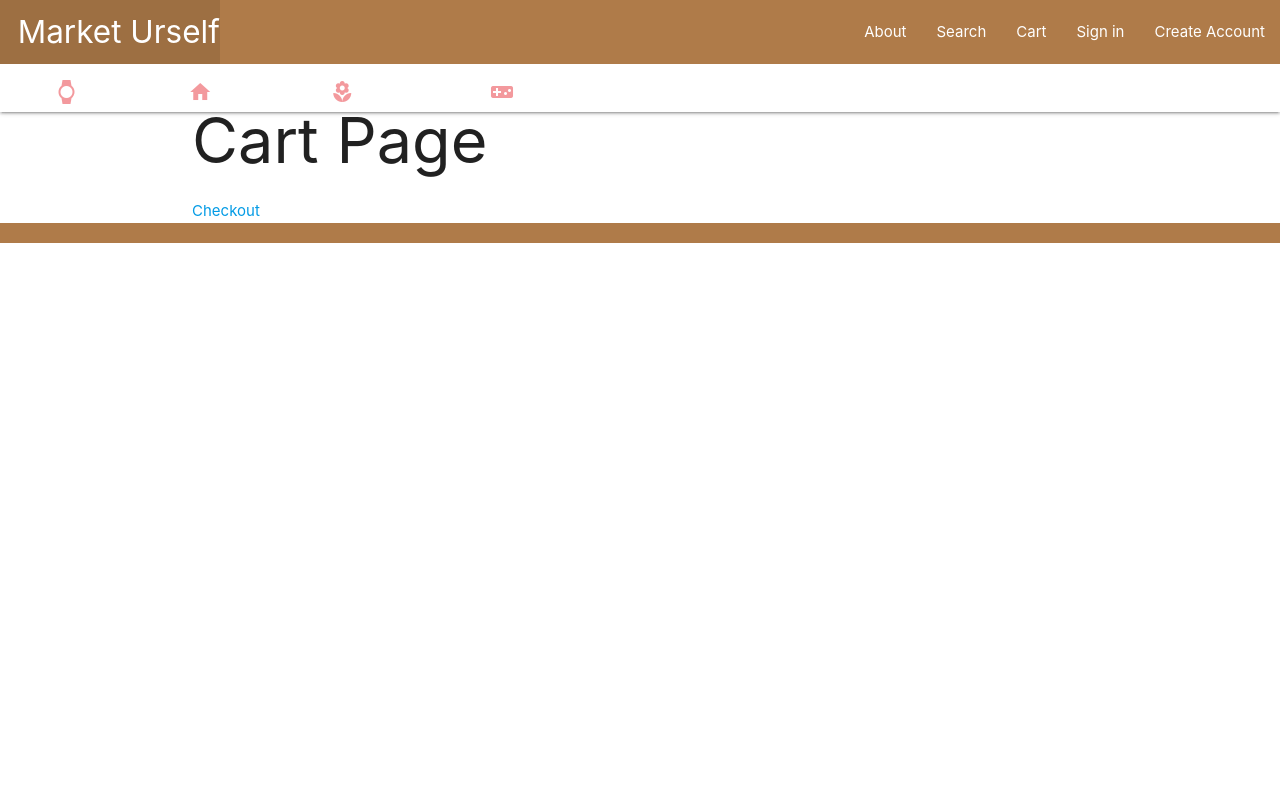
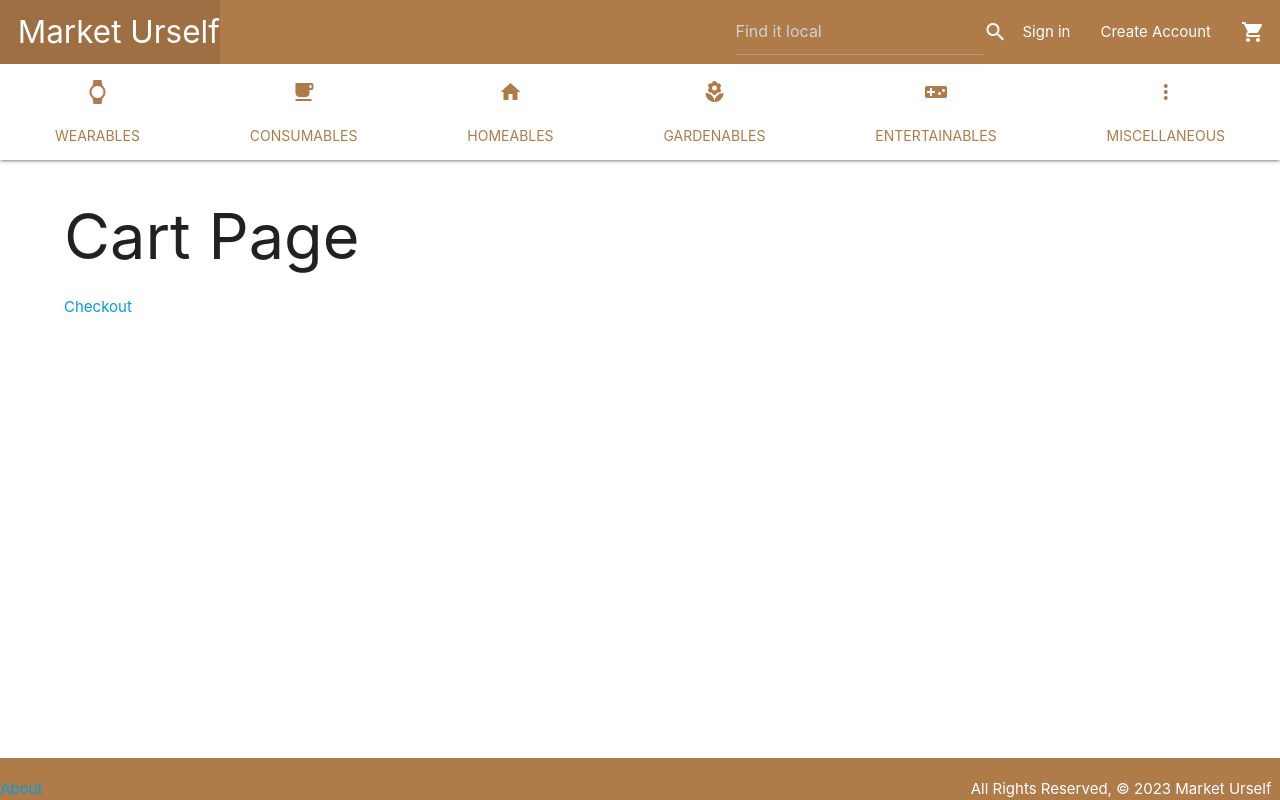
Before and after one commit to surysanchez/market-urself, a Django app: page /cart/ in a window 1280 px wide. Run offline with Django 4.2, Linux system fonts and the light colour scheme.

Commit message:
Update to home page displaying items, base.html icons and links, footer css formatting, search bar added to nav

```diff
--- a/main_app/static/css/style.css
+++ b/main_app/static/css/style.css
@@ -11,3 +11,29 @@ nav {
 .page-footer {
   background-color: var(--primary-color);
 }
+
+.container {
+  width: 90%;
+}
+
+body {
+  display: flex;
+  min-height: 100vh;
+  flex-direction: column;
+}
+
+main {
+  flex: 1 0 auto;
+}
+
+.nav-content a {
+  color: black;
+}
+
+.nav-content i.material-icons {
+  color: var(--primary-color);
+}
+
+#lower a {
+  color: var(--primary-color);
+}
--- a/main_app/templates/base.html
+++ b/main_app/templates/base.html
@@ -13,37 +13,51 @@
     <script src="https://cdnjs.cloudflare.com/ajax/libs/materialize/1.0.0/js/materialize.min.js"></script>
 </head>
 <body>
-    <header class="navbar-fixed">
+    <header class="navbar">
         <nav class="nav-extended">
             <div class="nav-wrapper">
                 <ul>
                     <li><a href="{% url 'home' %}" class="left brand-logo">&nbsp;&nbsp;Market Urself</a></li>
                 </ul>
                 <ul class="right">
+                    <li><form action="{% url 'search' %}" method="GET">
+                    <input type="search" name="q" class="rounded boarder" placeholder="Find it local">
+                    </form></li>
+                    <li><i type="" class="material-icons prefix">search</i></li>
                     {% if user.is_authenticated %}
                     {% endif %}
-                    <li><a href="{% url 'about' %}">About</a></li>
-                    <li><a href="{% url 'search' %}">Search</a></li>
-                    <li><a href="{% url 'cart' %}">Cart</a></li>
+                    <!-- <li><a href="{% url 'search' %}">Search</a></li> -->
                     {% if user.is_authenticated %}
-                    <li><a href="{% url 'profiles_detail' %}">Profile</a></li>
+                    <li><a href="{% url 'profiles_detail' %}"><i class="material-icons">account_circle</i></a></li>
                     <li><a href="{% url 'logout' %}">Logout</a></li>
                     {% else %}
                     <li><a href="/accounts/login/">Sign in</a></li>
                     <li><a href="{% url 'signup' %}">Create Account</a></li>
                     {% endif %}
+                    <li><a href="{% url 'cart' %}"><i class="material-icons">shopping_cart</i></a></li>
                 </ul>
             </div>
             <div class="nav-content center-align">
-                <ul class="tabs tabs-centered">
-                    <li class="tab"> <a href="/wearables"><i class="material-icons">watch</i>Wearables</a></li>
+                <ul class="tabs tabs-fixed-width center-align">
+                    <li class="tab" data-tooltip="Wearables"> <a href="/wearables"><i class="material-icons">watch</i><br>Wearables</a></li>
+                    <li class="tab"> <a href="/consumables"><i class="material-icons">free_breakfast</i>Consumables</a></li>
                     <li class="tab"> <a href="/homeables"><i class="material-icons">home</i>Homeables</a></li>
                     <li class="tab"> <a href="/gardenables"><i class="material-icons">local_florist</i>Gardenables</a></li>
                     <li class="tab"> <a href="/entertainables"><i class="material-icons">videogame_asset</i>Entertainables</a></li>
+                    <li class="tab"> <a href="/miscellaneous"><i class="material-icons">more_vert</i>Miscellaneous</a></li>
+                </ul>
+            </div>
+            <div class="nav-content center-align">
+                <ul class="tabs tabs-fixed-width center-align">
+                    <li class="tab" id="lower"> <a href="/wearables">Wearables</a></li>
+                    <li class="tab" id="lower"> <a href="/consumables">Consumables</a></li>
+                    <li class="tab" id="lower"> <a href="/homeables">Homeables</a></li>
+                    <li class="tab" id="lower"> <a href="/gardenables">Gardenables</a></li>
+                    <li class="tab" id="lower"> <a href="/entertainables">Entertainables</a></li>
+                    <li class="tab" id="lower"> <a href="/miscellaneous">Miscellaneous</a></li>
                 </ul>
             </div>
         </nav>
-
     </header>
     <main class="container">
         {% block content %}
@@ -52,6 +66,7 @@
     </main>
     <footer class="page-footer">
         <div class="right">All Rights Reserved, &copy; 2023 Market Urself &nbsp;</div>
+        <a href="{% url 'about' %}">About</a>
     </footer>
 </body>
 </html>
--- a/main_app/urls.py
+++ b/main_app/urls.py
@@ -46,4 +46,6 @@ urlpatterns = [
     path('homeables', views.category, name='category_detail'),
     path('gardenables', views.category, name='category_detail'),
     path('entertainables', views.category, name='category_detail'),
+    path('consumables', views.category, name='category_detail'),
+    path('miscellaneous', views.category, name='category_detail'),
 ]
--- a/main_app/views.py
+++ b/main_app/views.py
@@ -11,7 +11,8 @@ from .models import Table, Item, Profile, Order
 # Create your views here.
 
 def home(request):
-  return render(request, 'home.html')
+  items = Item.objects.all()
+  return render(request, 'home.html', {'items':items})
 
 def about(request):
   return render(request, 'about.html')
```
Also changed, not shown: main_app/templates/home.html (+29 -11 lines), main_app/templates/search.html (+18 -9 lines).
